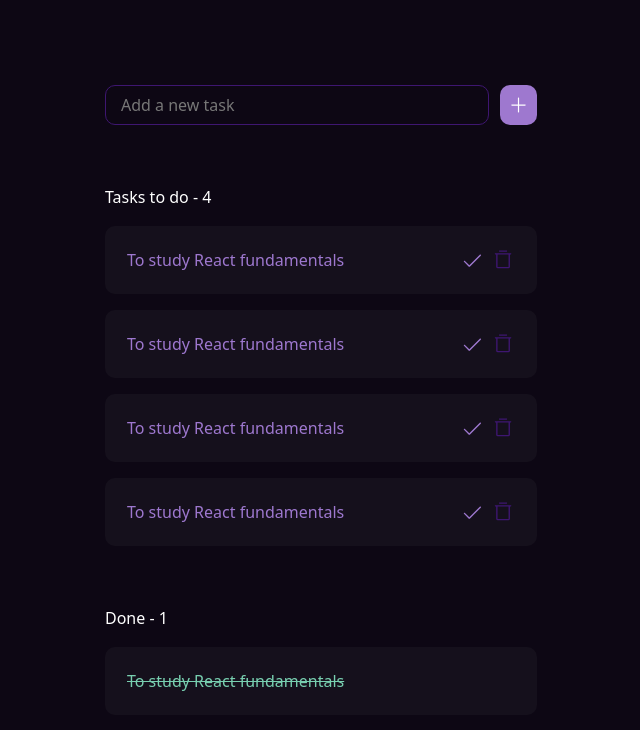
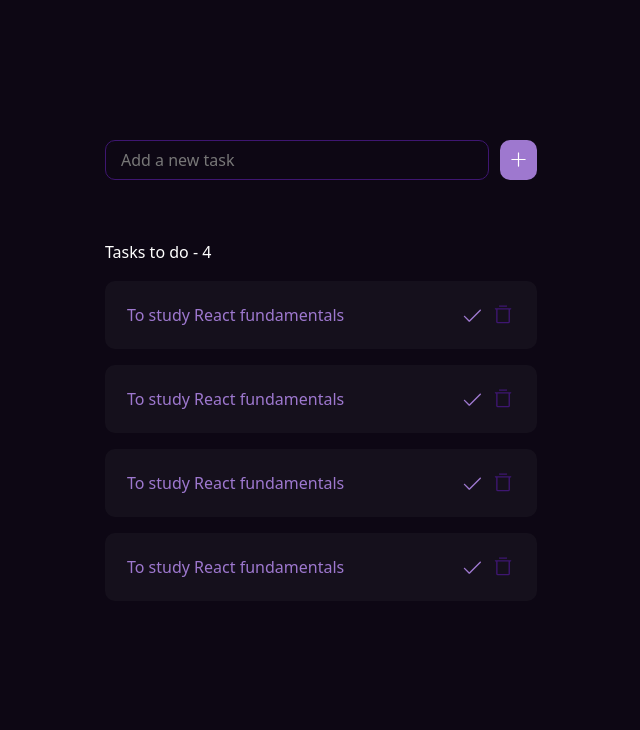
Before and after one commit to Sudipta-Ghoshal/ReactPracticeProject, a React (Vite) app in the folder to-do-app/vite-project/: page / in a window 1280 px wide. Shown: the top 730 px of the page, without its empty margins (319-959 px from the left). Built offline with nearby package versions, Linux system fonts and the light colour scheme.

Commit message:
test terminal

```diff
--- a/to-do-app/vite-project/src/App.jsx
+++ b/to-do-app/vite-project/src/App.jsx
@@ -1,7 +1,6 @@
 
 import './App.css'
 import AddTask from './components/AddTask'
-import DoneList from './components/Done'
 import TodoList from './components/Todo'
 
 function ToDoApp() {
@@ -10,7 +9,7 @@
       <div className='w-[432px]'>
         <AddTask />
         <TodoList />
-        <DoneList />
+        {/* <DoneList /> */}
       </div>
     </div>
   )
```
